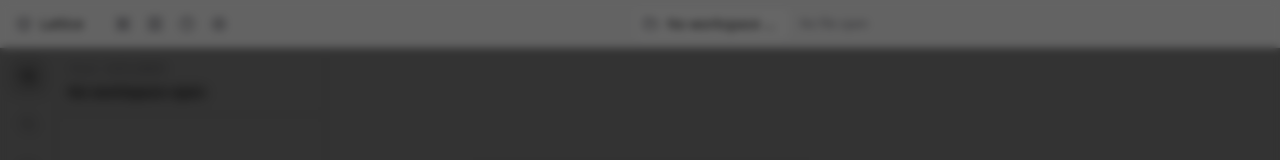
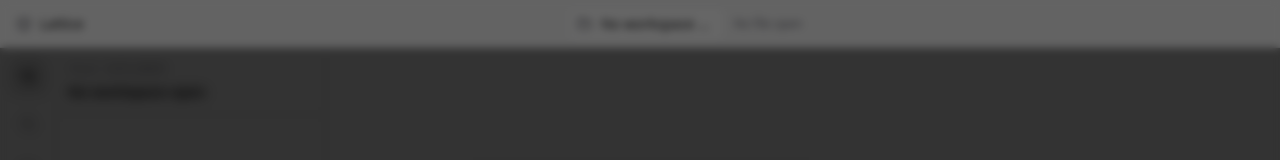
Before and after one commit to tryandaction/lattice, a Next.js app: page / in a window 1280 px wide. Shown: the top 160 px of the page. Built offline with nearby package versions, Linux system fonts and the light colour scheme.

Commit message:
Rebalance desktop shell controls

```diff
--- a/src/components/layout/app-layout.tsx
+++ b/src/components/layout/app-layout.tsx
@@ -23,7 +23,7 @@ import { cn } from "@/lib/utils";
 import { TOUCH_TARGET_MIN } from "@/lib/responsive";
 import { syncPlugins, updatePluginNetworkAllowlist } from "@/lib/plugins/runtime";
 import { resolveAppRoute } from "@/lib/app-route";
-import { Settings, HelpCircle, Menu, PanelLeftClose, PanelLeft, Command, Bot, Search as SearchIcon, MessageSquareText, FolderTree } from "lucide-react";
+import { Settings, HelpCircle, Menu, PanelLeftClose, PanelLeft, Command, Bot, Search as SearchIcon, MessageSquareText, FolderTree, LayoutGrid } from "lucide-react";
 import { useFileSystem } from "@/hooks/use-file-system";
 import { PluginCommandDialog } from "@/components/ui/plugin-command-dialog";
 import { PluginPanelDialog } from "@/components/ui/plugin-panel-dialog";
@@ -775,11 +775,6 @@ function AppLayoutContent() {
       <DesktopWindowFrame />
       <CommandBar
         onOpenWorkspace={() => void openDirectory()}
-        onOpenCommands={() => setShowCommands(true)}
-        onTogglePluginPanels={() => setShowPluginPanels((prev) => !prev)}
-        onOpenSettings={() => setShowSettings(true)}
-        onOpenGuide={openGuide}
-        pluginPanelsOpen={showPluginPanels}
       />
       <div className="flex flex-1 min-h-0 overflow-hidden">
         <div className="flex w-14 shrink-0 flex-col items-center border-r border-border bg-card/90 px-1 py-2">
@@ -821,6 +816,34 @@ function AppLayoutContent() {
               title={t("chat.title")}
               active={aiChatOpen}
               onClick={(event) => toggleAiPanel(event.currentTarget)}
+            />
+          </div>
+
+          <div className="mt-auto flex w-full flex-col items-center gap-2 border-t border-border pt-2">
+            <CollapsedRailButton
+              icon={Command}
+              label={t("commands.open")}
+              title={t("commands.open")}
+              onClick={() => setShowCommands(true)}
+            />
+            <CollapsedRailButton
+              icon={LayoutGrid}
+              label={t("panels.open")}
+              title={t("panels.open")}
+              active={showPluginPanels}
+              onClick={() => setShowPluginPanels((prev) => !prev)}
+            />
+            <CollapsedRailButton
+              icon={HelpCircle}
+              label={t("settings.shortcuts.openGuide")}
+              title={t("settings.shortcuts.openGuide")}
+              onClick={openGuide}
+            />
+            <CollapsedRailButton
+              icon={Settings}
+              label={t("settings.title")}
+              title={t("settings.title")}
+              onClick={() => setShowSettings(true)}
             />
           </div>
         </div>
--- a/src/components/layout/command-bar.tsx
+++ b/src/components/layout/command-bar.tsx
@@ -12,7 +12,6 @@ import {
   FileOutput,
   FilePenLine,
   FolderOpen,
-  HelpCircle,
   Highlighter,
   ListTree,
   Minus,
@@ -21,10 +20,8 @@ import {
   Pencil,
   Play,
   RotateCcw,
-  LayoutGrid,
   Save,
   ScanSearch,
-  Settings,
   ShieldCheck,
   Square,
   StickyNote,
@@ -54,11 +51,6 @@ import {
 
 interface CommandBarProps {
   onOpenWorkspace: () => void;
-  onOpenCommands: () => void;
-  onTogglePluginPanels: () => void;
-  onOpenSettings: () => void;
-  onOpenGuide: () => void;
-  pluginPanelsOpen: boolean;
 }
 
 function extractWorkspaceRootName(rootHandleName: string | null | undefined, workspaceRootPath: string | null | undefined): string | null {
@@ -241,11 +233,6 @@ function BreadcrumbScroller({
 
 export function CommandBar({
   onOpenWorkspace,
-  onOpenCommands,
-  onTogglePluginPanels,
-  onOpenSettings,
-  onOpenGuide,
-  pluginPanelsOpen,
 }: CommandBarProps) {
   const { t } = useI18n();
   const activePaneId = useWorkspaceStore((state) => state.layout.activePaneId);
@@ -394,65 +381,6 @@ export function CommandBar({
           <span className="text-sm font-medium text-foreground">{t("app.name")}</span>
         </div>
         <div className="h-6 w-px shrink-0 bg-border/80" />
-        <div
-          className="flex shrink-0 items-center gap-1"
-          data-tauri-drag-region="false"
-          style={{ WebkitAppRegion: "no-drag" } as CSSProperties}
-          data-testid="desktop-commandbar-shell-actions"
-        >
-          <button
-            type="button"
-            onClick={onOpenCommands}
-            onMouseDown={(event) => event.stopPropagation()}
-            className="rounded-md p-1.5 text-muted-foreground transition-colors hover:bg-accent hover:text-foreground"
-            title={t("commands.open")}
-            data-tauri-drag-region="false"
-            style={{ WebkitAppRegion: "no-drag" } as CSSProperties}
-          >
-            <Command className="h-4 w-4" />
-          </button>
-          <button
-            type="button"
-            onClick={onTogglePluginPanels}
-            onMouseDown={(event) => event.stopPropagation()}
-            className={cn(
-              "rounded-md p-1.5 transition-colors",
-              pluginPanelsOpen
-                ? "bg-accent text-foreground"
-                : "text-muted-foreground hover:bg-accent hover:text-foreground"
-            )}
-            title={t("panels.open")}
-            aria-pressed={pluginPanelsOpen}
-            data-tauri-drag-region="false"
-            style={{ WebkitAppRegion: "no-drag" } as CSSProperties}
-          >
-            <LayoutGrid className="h-4 w-4" />
-          </button>
-          <button
-            type="button"
-            onClick={onOpenGuide}
-            onMouseDown={(event) => event.stopPropagation()}
-            className="rounded-md p-1.5 text-muted-foreground transition-colors hover:bg-accent hover:text-foreground"
-            title={t("settings.shortcuts.openGuide")}
-            aria-label={t("settings.shortcuts.openGuide")}
-            data-tauri-drag-region="false"
-            style={{ WebkitAppRegion: "no-drag" } as CSSProperties}
-          >
-            <HelpCircle className="h-4 w-4" />
-          </button>
-          <button
-            type="button"
-            onClick={onOpenSettings}
-            onMouseDown={(event) => event.stopPropagation()}
-            className="rounded-md p-1.5 text-muted-foreground transition-colors hover:bg-accent hover:text-foreground"
-            title={t("settings.title")}
-            aria-label={t("settings.title")}
-            data-tauri-drag-region="false"
-            style={{ WebkitAppRegion: "no-drag" } as CSSProperties}
-          >
-            <Settings className="h-4 w-4" />
-          </button>
-        </div>
       </div>
 
       <div
```
Also changed, not shown: 1 other file (tests, documents, lock files or other folders).
